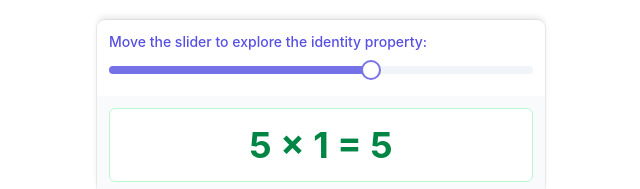
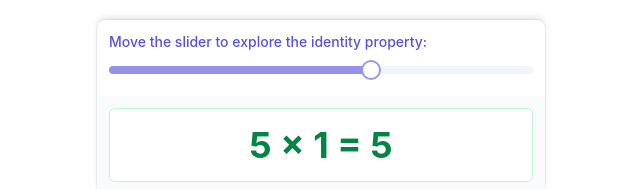
Before and after one commit to Content-Interactives/multiplicative_identity, a React (Vite) app: page / in a window 1280 px wide. Shown: the top 189 px of the page, without its empty margins (319-959 px from the left). Built offline with nearby package versions, Linux system fonts and the light colour scheme.

Commit message:
updated styles

```diff
--- a/src/components/ui/slider.jsx
+++ b/src/components/ui/slider.jsx
@@ -79,14 +79,14 @@ const SliderPrimitive = {
   Range: React.forwardRef(({ className, ...props }, ref) => (
     <div
       ref={ref}
-      className={cn("absolute h-full bg-[rgba(87,80,227,0.8)]", className)}
+      className={cn("absolute h-full bg-[rgba(87,80,227,0.6)]", className)}
       {...props}
     />
   )),
   Thumb: React.forwardRef(({ className, ...props }, ref) => (
     <div
       ref={ref}
-      className={cn("block h-5 w-5 rounded-full border-2 border-[rgba(87,80,227,0.8)] bg-white ring-offset-white transition-colors focus-visible:outline-none", className)}
+      className={cn("block h-5 w-5 rounded-full border-2 border-[rgba(87,80,227,0.6)] bg-white ring-offset-white transition-colors focus-visible:outline-none", className)}
       {...props}
     />
   ))
@@ -115,7 +115,7 @@ const Slider = React.forwardRef(({ className, value, onValueChange, min = 0, max
     >
       <SliderPrimitive.Track className="relative h-2 w-full grow overflow-hidden rounded-full bg-slate-100 px-2">
         <SliderPrimitive.Range
-          className="absolute h-full bg-[rgba(178, 174, 255, 0.8)]"
+          className="absolute h-full bg-[rgba(178, 174, 255, 0.4)]"
           style={{
             width: `calc(${percentage} + 8px)`,
             left: '-8px'
@@ -123,7 +123,7 @@ const Slider = React.forwardRef(({ className, value, onValueChange, min = 0, max
         />
       </SliderPrimitive.Track>
       <SliderPrimitive.Thumb
-        className="absolute block h-5 w-5 rounded-full border-2 border-[rgba(87,80,227,0.8)] bg-white ring-offset-white transition-colors focus-visible:outline-none"
+        className="absolute block h-5 w-5 rounded-full border-2 border-[rgba(87,80,227,0.4)] bg-white ring-offset-white transition-colors focus-visible:outline-none"
         style={{
           left: `clamp(8px, calc(${percentage} + 8px), calc(100% - 8px))`,
           transform: "translateX(-50%)"
```
